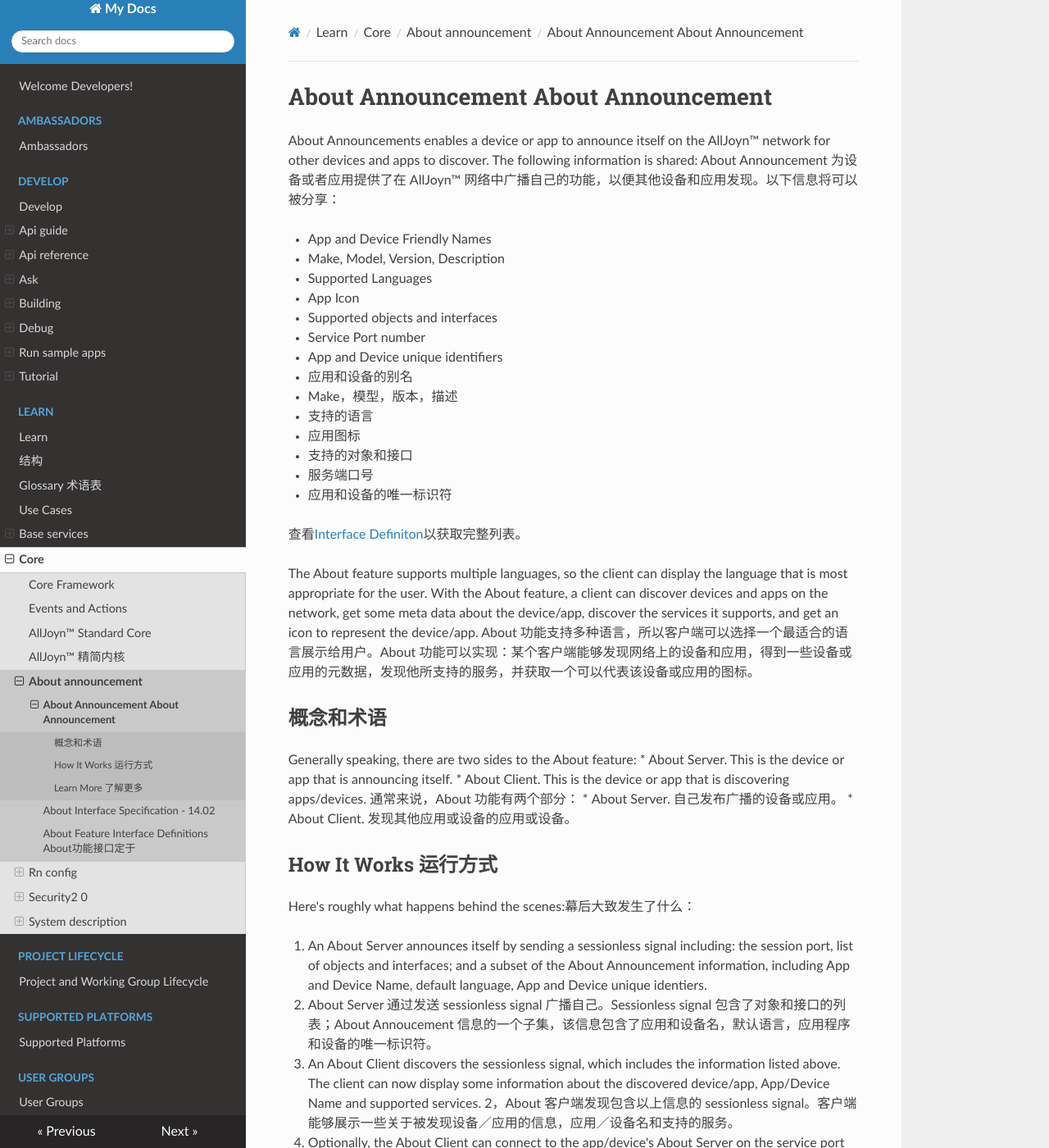
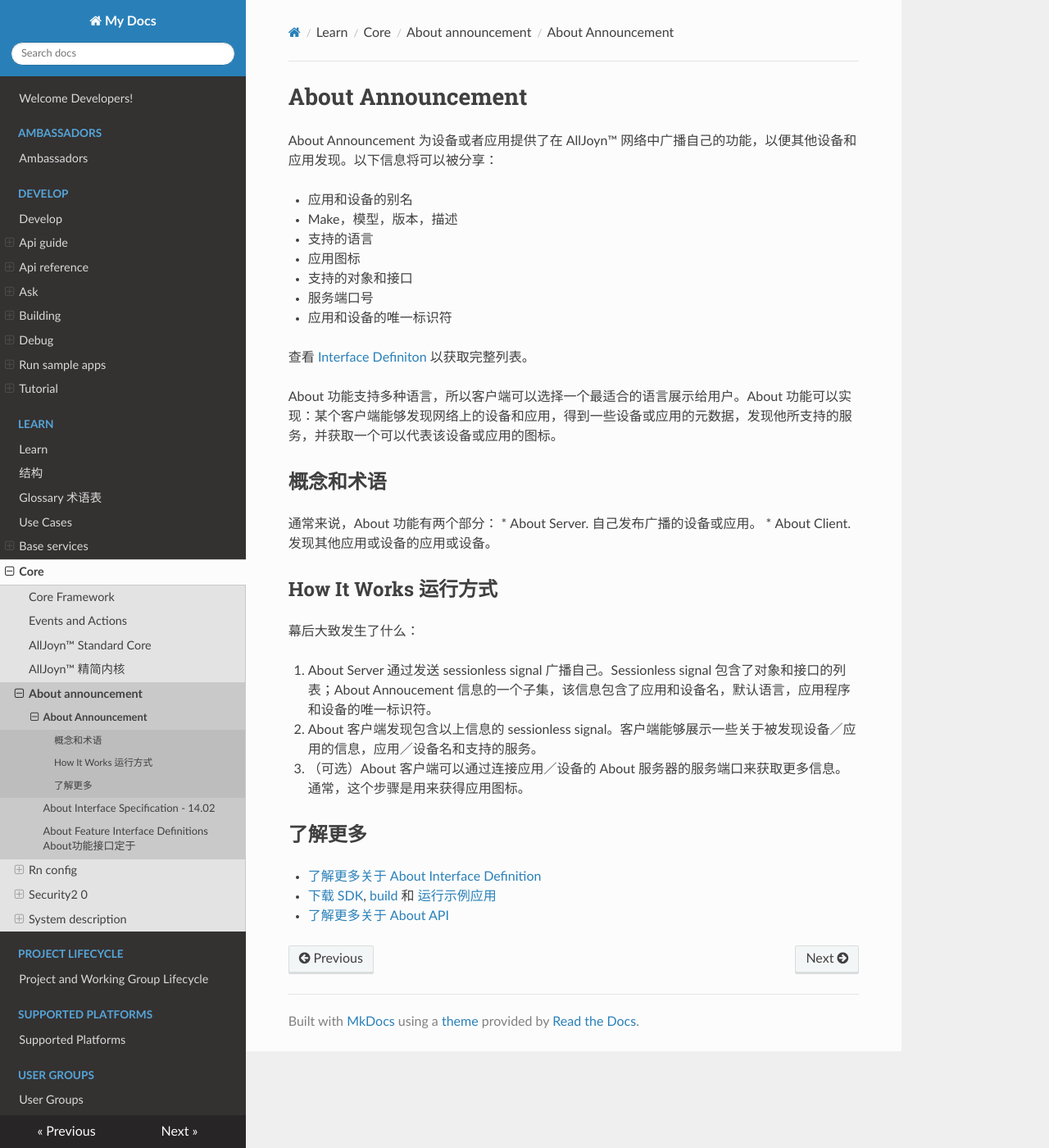
Before and after one commit to smart-conn/alljoyn-zh, an MkDocs documentation site: the page built from docs/learn/core/about-announcement/index.md, in a window 1280 px wide and 1400 px high. Shown: the whole window at 82% size. Built offline with MkDocs 1.6.1, drawn with Linux system fonts in a browser that asks for light colours; nearby versions of some CDN libraries; some of the changed text lies outside the part shown.

Commit message:
Update index.md

```diff
--- a/docs/learn/core/about-announcement/index.md
+++ b/docs/learn/core/about-announcement/index.md
@@ -1,17 +1,7 @@
-# About Announcement About Announcement
+# About Announcement
 
-About Announcements enables a device or app to announce itself on the
-AllJoyn&trade; network for other devices and apps to discover. The following information
-is shared:
 About Announcement 为设备或者应用提供了在 AllJoyn&trade; 网络中广播自己的功能，以便其他设备和应用发现。以下信息将可以被分享：
 
-* App and Device Friendly Names
-* Make, Model, Version, Description
-* Supported Languages
-* App Icon
-* Supported objects and interfaces
-* Service Port number
-* App and Device unique identifiers
 * 应用和设备的别名
 * Make，模型，版本，描述
 * 支持的语言
@@ -20,42 +10,26 @@ About Announcement 为设备或者应用提供了在 AllJoyn&trade; 网络中广
 * 服务端口号
 * 应用和设备的唯一标识符
 
-查看[Interface Definiton][about-interface]以获取完整列表。
+查看 [Interface Definiton][about-interface] 以获取完整列表。
 
-The About feature supports multiple languages, so the client can display the language
-that is most appropriate for the user. With the About feature, a client can discover
-devices and apps on the network, get some meta data about the device/app,
-discover the services it supports, and get an icon to represent the device/app.
 About 功能支持多种语言，所以客户端可以选择一个最适合的语言展示给用户。About 功能可以实现：某个客户端能够发现网络上的设备和应用，得到一些设备或应用的元数据，发现他所支持的服务，并获取一个可以代表该设备或应用的图标。
 
 ## 概念和术语
 
-Generally speaking, there are two sides to the About feature:
-* About Server. This is the device or app that is announcing itself.
-* About Client. This is the device or app that is discovering apps/devices.
 通常来说，About 功能有两个部分：
 * About Server. 自己发布广播的设备或应用。
 * About Client. 发现其他应用或设备的应用或设备。
 ## How It Works 运行方式
 
-Here's roughly what happens behind the scenes:幕后大致发生了什么：
+幕后大致发生了什么：
 
-1. An About Server announces itself by sending a sessionless signal including:
-   the session port, list of objects and interfaces; and a subset of the About
-   Announcement information, including App and Device Name, default language,
-   App and Device unique identiers.
 1. About Server 通过发送 sessionless signal 广播自己。Sessionless signal 包含了对象和接口的列表；About Annoucement 信息的一个子集，该信息包含了应用和设备名，默认语言，应用程序和设备的唯一标识符。
 
-2. An About Client discovers the sessionless signal, which includes the information
-   listed above. The client can now display some information about the discovered
-   device/app, App/Device Name and supported services.
-2，About 客户端发现包含以上信息的 sessionless signal。客户端能够展示一些关于被发现设备／应用的信息，应用／设备名和支持的服务。
-3. Optionally, the About Client can connect to the app/device's About Server
-   on the service port to extract more information. Typically, this is done
-   to get the app icon.
-3. （可选）About客户端可以通过连接应用／设备的 About 服务器的服务端口来获取更多信息。通常，这个步骤是用来获得应用图标。
+2. About 客户端发现包含以上信息的 sessionless signal。客户端能够展示一些关于被发现设备／应用的信息，应用／设备名和支持的服务。
 
-## Learn More 了解更多
+3. （可选）About 客户端可以通过连接应用／设备的 About 服务器的服务端口来获取更多信息。通常，这个步骤是用来获得应用图标。
+
+## 了解更多
 
 * [了解更多关于 About Interface Definition][about-interface]
 * [下载 SDK][download], [build][build] 和
```
